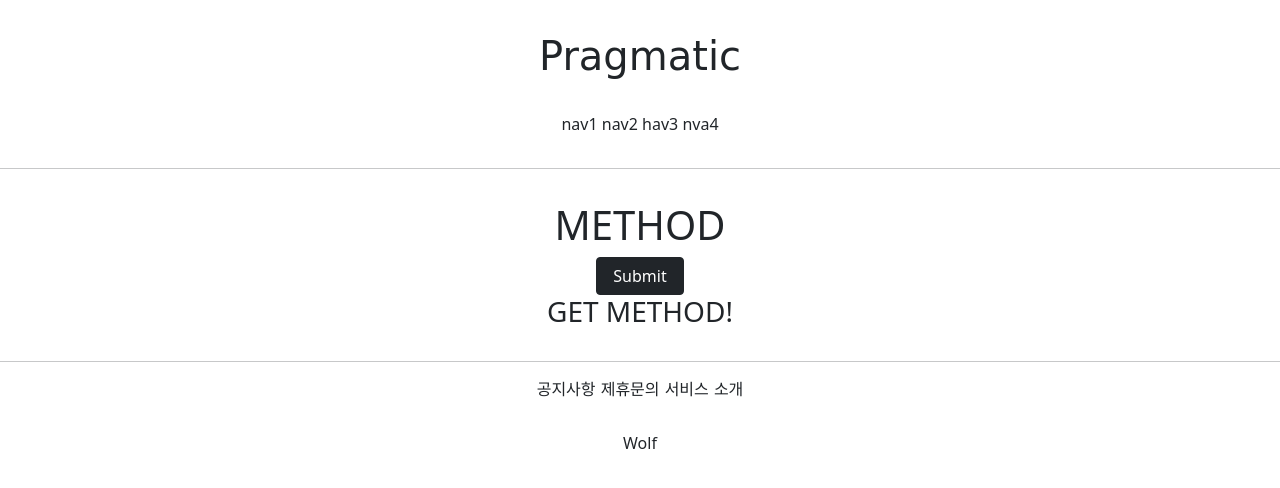
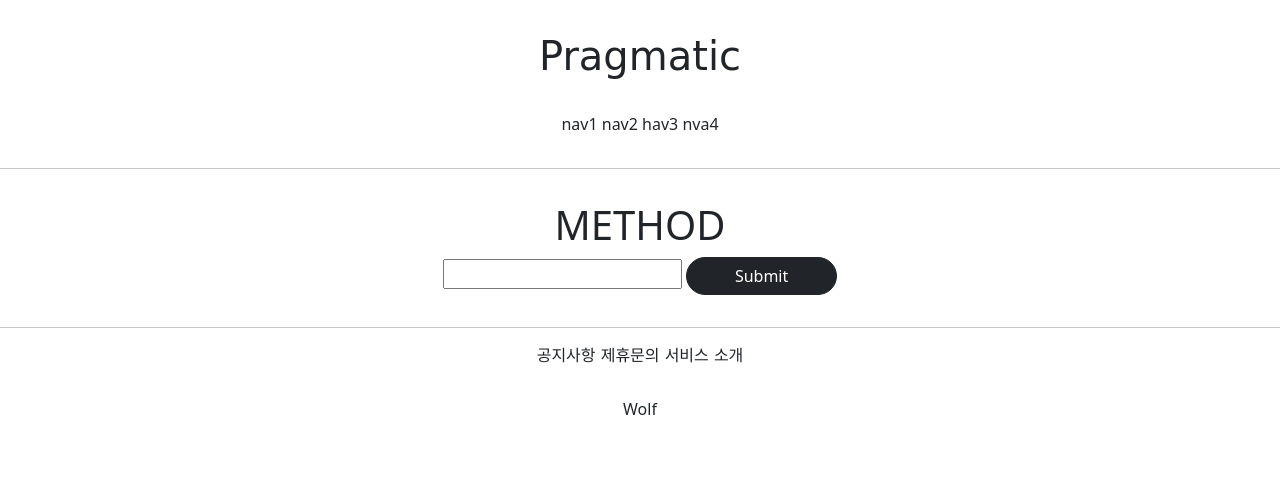
Before and after one commit to Wolf0605/wolf_class5_janggo, a Django app: page /account/hello_world/ in a window 1280 px wide. Shown: the top 488 px of the page. Run offline with Django 3.2, Linux system fonts and the light colour scheme; parts of the project's set-up code (start-up, migrations or seed data) failed here and were passed over; some web fonts are replaced.

Commit message:
2021/07/8 calss 5 commit 2

```diff
--- a/accountapp/templates/accountapp/hello_world.html
+++ b/accountapp/templates/accountapp/hello_world.html
@@ -7,10 +7,12 @@
 
         <form action="/account/hello_world/" method="post"> {# post 방식으로 한다고 명확히 제시 #}
             {% csrf_token %} {# post 를 사용할떈 무조건 이거 넣어야 정상작동함  해킹방지하는거임 #}
-            <input type="submit" class="btn btn-dark px-3" type="submit" >
+            <input type="text" name="hello_world_input">
+            <input type="submit" class="btn btn-dark rounded-pill px-5" type="submit" >
         </form>
-
-        <h3>{{ text }}</h3>
+        {%  if hello_world_output %}
+        <h3>{{ hello_world_output }}</h3>
+        {% endif %}
     </div>
 
 {%  endblock %}
--- a/accountapp/views.py
+++ b/accountapp/views.py
@@ -2,10 +2,17 @@ from django.http import HttpResponse
 from django.shortcuts import render
 
 # Create your views here.
+from accountapp.models import HelloWorld
+
+
 def hello_world(request):
     if request.method == "POST":
+        temp = request.POST.get('hello_world_input')
+        new_hello_world = HelloWorld()
+        new_hello_world.text = temp
+        new_hello_world.save()
         return render(request, 'accountapp/hello_world.html',
-                      context = {'text': 'POST METHOD!'})
+                      context = {'hello_world_output': temp})
     else:
         return render(request, 'accountapp/hello_world.html',
                       context = {'text': 'GET METHOD!'})
```
Also changed, not shown: identifier.sqlite (added).
